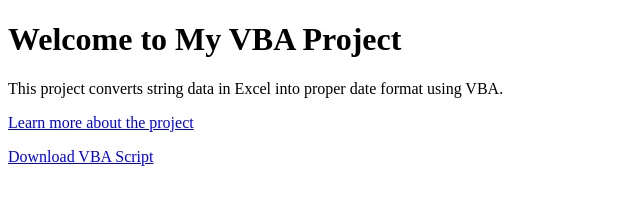
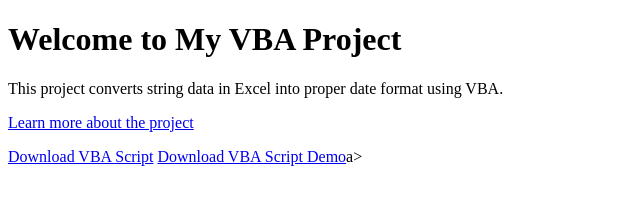
Before and after one commit to GAZALH01/VBA_Project_Portfolio, a plain HTML site: page index.html in a window 1280 px wide. Shown: the whole page, without its empty margins (0-640 px from the left). Drawn offline with Linux system fonts and the light colour scheme.

Commit message:
Update index.html

```diff
--- a/index.html
+++ b/index.html
@@ -10,5 +10,6 @@
   <p>This project converts string data in Excel into proper date format using VBA.</p>
   <p><a href="README.md">Learn more about the project</a></p>
   <a href="VBA_Script.cls">Download VBA Script</a>
+  <a href="https://github.com/GAZALH01/VBA_Project_Portfolio/blob/main/assets/vba_script_demo.JPG?raw=true">Download VBA Script Demo</a>a>
 </body>
 </html>
```
